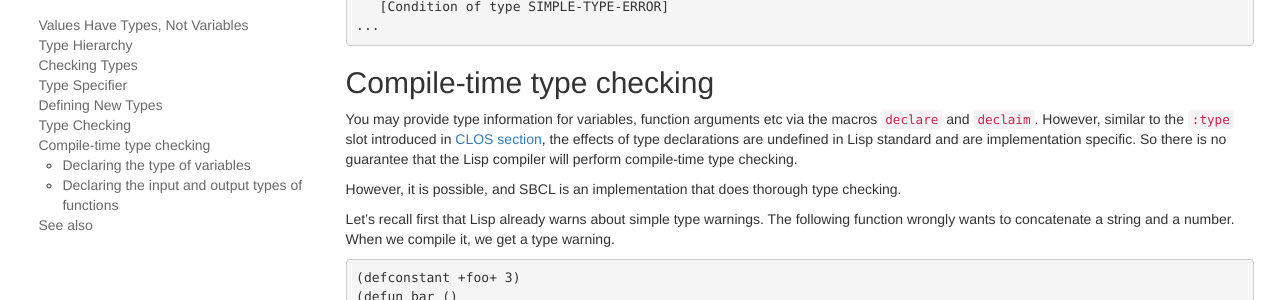
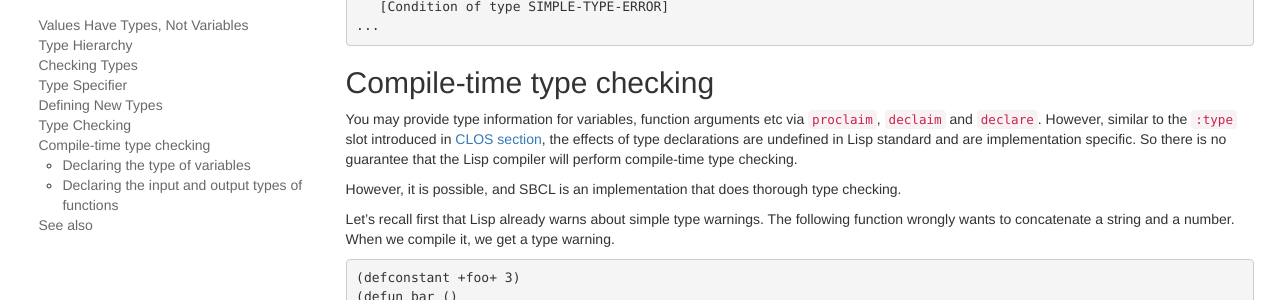
Before and after one commit to LispCookbook/cl-cookbook, a Jekyll site: the page built from type.md, in a window 1280 px wide and 900 px high, scrolled down 3592 px. Shown: the part 149-449 px from the top of the window. Built offline with Jekyll 4.4.1, drawn with Linux system fonts in a browser that asks for light colours.

Commit message:
`declare` is not a macro!, it is a symbol
`declare` expressions can appear at certain places described at CLHS,
but not at the toplevel. Similarly, `proclaim` is a function and
`declaim` is a macro. Also updates the `declaim` link to directly
point to CLHS.

```diff
--- a/type.md
+++ b/type.md
@@ -257,7 +257,7 @@ The value of ARG is "Hello", which is not of type NUMBER.
 ## Compile-time type checking
 
 You may provide type information for variables, function arguments
-etc via the macros [`declare`][declare] and [`declaim`][declaim].
+etc via [`proclaim`][proclaim], [`declaim`][declaim] and [`declare`][declare].
 However, similar to the `:type` slot
 introduced in [CLOS section][clos], the effects of type declarations are
 undefined in Lisp standard and are implementation specific. So there is no
@@ -433,6 +433,7 @@ either with a simple `C-c C-c` in Slime, or when we `load` a file.
 [check-type]: http://www.lispworks.com/documentation/HyperSpec/Body/m_check_.htm#check-type
 [type-error]: http://www.lispworks.com/documentation/HyperSpec/Body/e_tp_err.htm#type-error
 [place]: http://www.lispworks.com/documentation/HyperSpec/Body/26_glo_p.htm#place
+[proclaim]: http://www.lispworks.com/documentation/HyperSpec/Body/f_procla.htm
+[declaim]: http://www.lispworks.com/documentation/HyperSpec/Body/m_declai.htm
 [declare]: http://www.lispworks.com/documentation/HyperSpec/Body/s_declar.htm
-[declaim]: https://www.xach.com/clhs?q=declaim
 [safety]: http://www.lispworks.com/documentation/HyperSpec/Body/d_optimi.htm#speed
```
